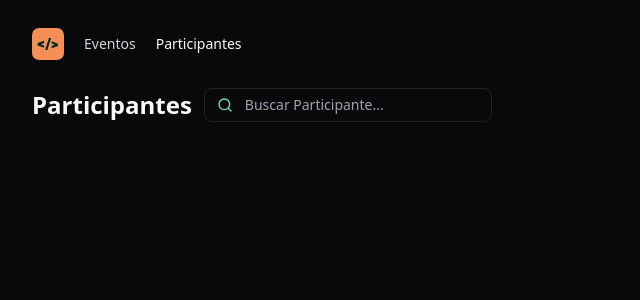
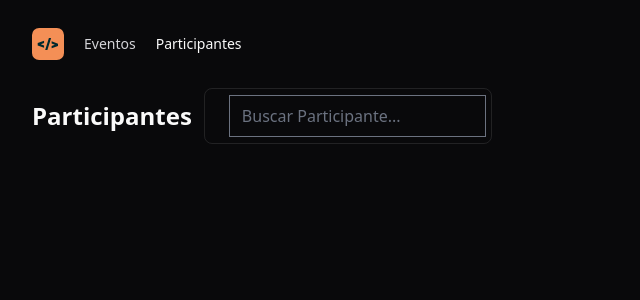
Before and after one commit to Brianlucca/nlw-unite-react, a React (Vite) app: page / in a window 1280 px wide. Shown: the top 300 px of the page, without its empty margins (0-640 px from the left). Built offline with nearby package versions, Linux system fonts and the light colour scheme.

Commit message:
fix: Configured the tailwindcss plugin to customize the checkbox.

```diff
--- a/tailwind.config.js
+++ b/tailwind.config.js
@@ -8,5 +8,7 @@ export default {
   theme: {
     extend: {},
   },
-  plugins: [],
+  plugins: [
+    require('@tailwindcss/forms')
+  ],
 }
```
